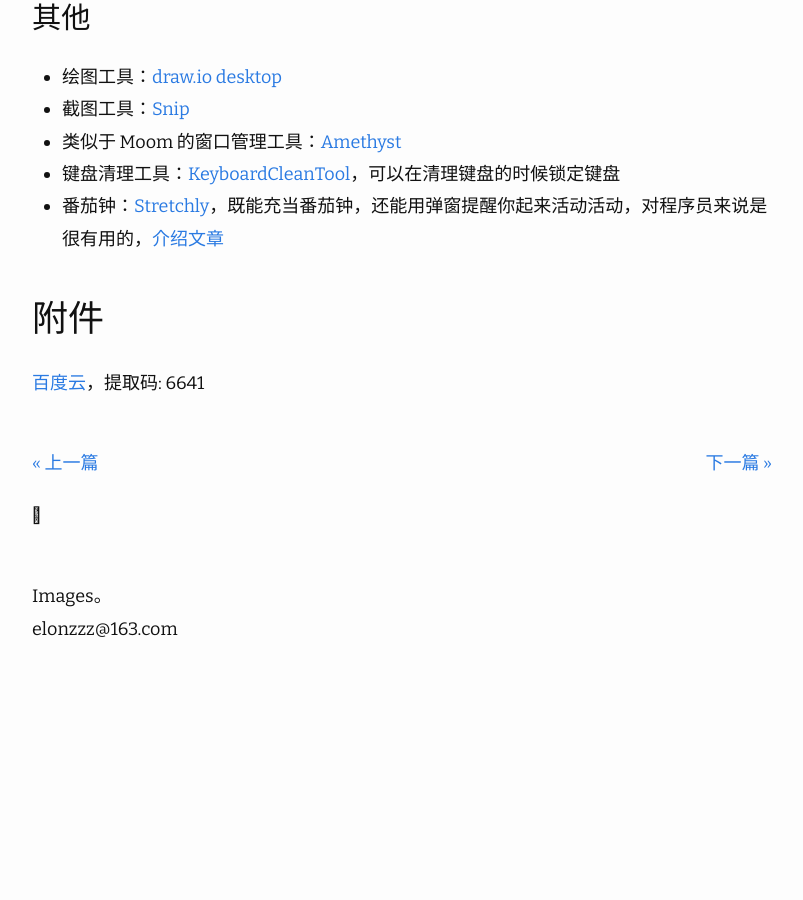
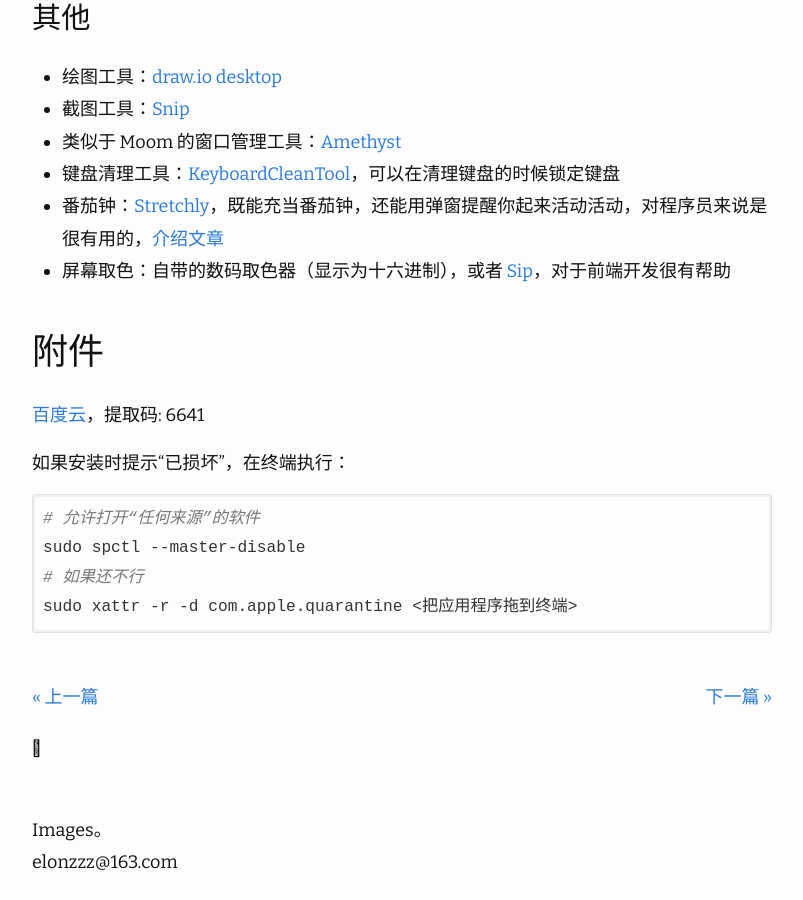
Before and after one commit to imageslr/blog, a Jekyll site: the page built from _posts/2020-03-19-mac-initialization.md, in a window 1280 px wide and 900 px high, scrolled down 18985 px. Shown: the whole window, without its empty margins (238-1041 px from the left). Built offline with Jekyll 4.4.1, drawn with Linux system fonts in a browser that asks for light colours; nearby versions of some CDN libraries; comment, search, counter and statistics services are not loaded; before the commit the page ends 19665 px from its top, so only the background shows below that.

Commit message:
update post

````diff
--- a/_posts/2020-03-19-mac-initialization.md
+++ b/_posts/2020-03-19-mac-initialization.md
@@ -398,6 +398,15 @@
 * 类似于 Moom 的窗口管理工具：[Amethyst](https://github.com/ianyh/Amethyst)
 * 键盘清理工具：[KeyboardCleanTool](https://sspai.com/post/45406)，可以在清理键盘的时候锁定键盘
 * 番茄钟：[Stretchly](https://hovancik.net/stretchly/downloads/)，既能充当番茄钟，还能用弹窗提醒你起来活动活动，对程序员来说是很有用的，[介绍文章](https://www.appinn.com/stretchly/)
+* 屏幕取色：自带的数码取色器（显示为十六进制），或者 [Sip](https://xclient.info/s/sip.html)，对于前端开发很有帮助
 
 ## 附件
 [百度云](https://pan.baidu.com/s/1J9ytW_efBmusut7QiG0mYw)，提取码: 6641
+
+如果安装时提示“已损坏”，在终端执行：
+```
+# 允许打开“任何来源”的软件
+sudo spctl --master-disable
+# 如果还不行
+sudo xattr -r -d com.apple.quarantine <把应用程序拖到终端>
+```
````
